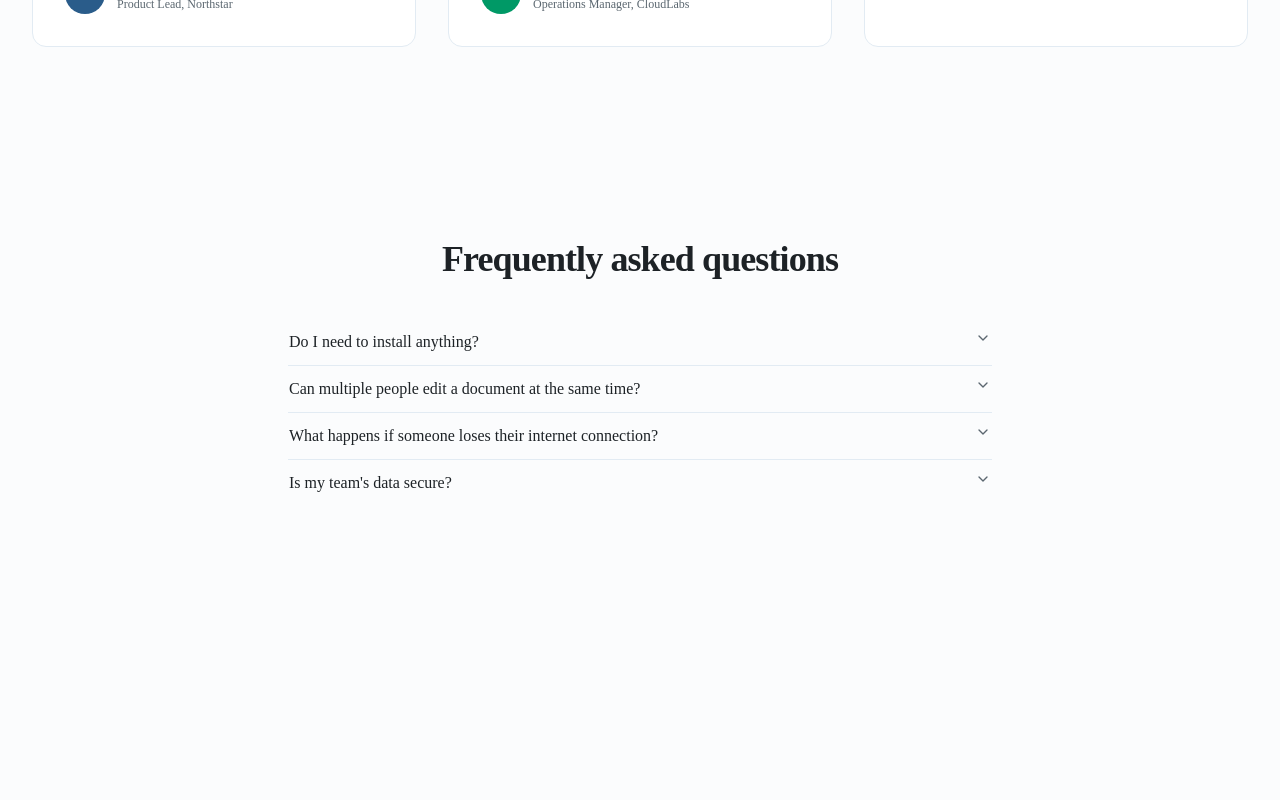
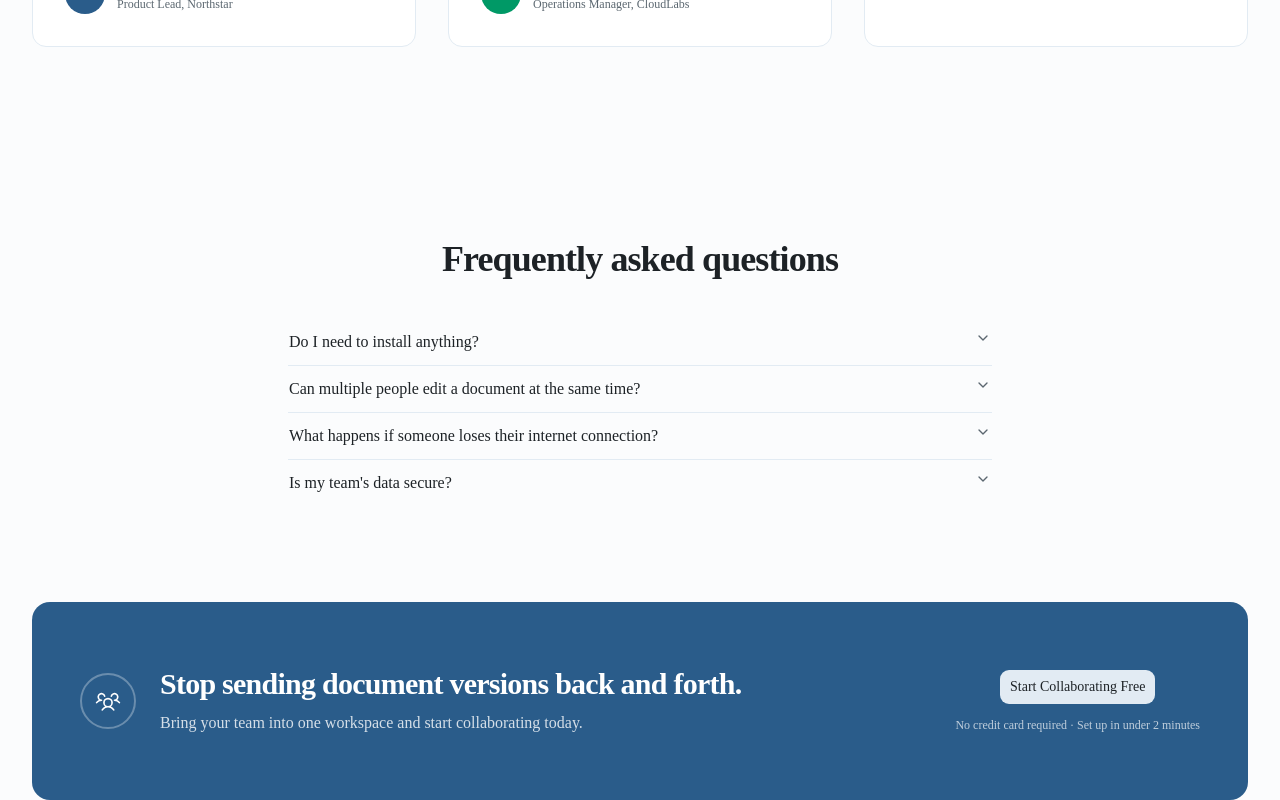
Before and after one commit to ukazimchisom/docolab, a Next.js app: page / in a window 1280 px wide. Shown: the part 2207-3007 px from the top of the page. Before the commit the page ends 2809 px from the top, so only its background shows below. Built offline with nearby package versions, Linux system fonts and the light colour scheme.

Commit message:
feat: build high-contrast final CTA banner section

```diff
--- a/src/app/(marketing)/page.tsx
+++ b/src/app/(marketing)/page.tsx
@@ -4,6 +4,7 @@ import { Features } from "@/components/landing/features";
 import { HowItWorks } from "@/components/landing/how-it-works";
 import { Testimonials } from "@/components/landing/testimonials";
 import { FAQ } from "@/components/landing/faq";
+import { FinalCTA } from "@/components/landing/final-cta";
 
 export default function LandingPage() {
   return (
@@ -14,6 +15,7 @@ export default function LandingPage() {
       <HowItWorks />
       <Testimonials />
       <FAQ />
+      <FinalCTA />
     </main>
   );
 }
--- /dev/null
+++ b/src/components/landing/final-cta.tsx
@@ -0,0 +1,47 @@
+import Link from "next/link";
+import { UsersThreeIcon } from "@phosphor-icons/react/dist/ssr";
+import { Button } from "@/components/ui/button";
+
+export function FinalCTA() {
+  return (
+    <section className="px-6 lg:px-8">
+      <div className="mx-auto max-w-7xl">
+        <div className="flex flex-col items-center gap-8 rounded-2xl bg-primary px-6 py-12 text-center sm:px-12 sm:py-16 lg:flex-row lg:items-center lg:justify-between lg:text-left">
+          <div className="flex flex-col items-center gap-4 lg:flex-row lg:items-center lg:gap-6">
+            <div className="flex h-14 w-14 shrink-0 items-center justify-center rounded-full border-2 border-primary-foreground/30">
+              <UsersThreeIcon
+                aria-hidden="true"
+                size={26}
+                className="text-primary-foreground"
+              />
+            </div>
+
+            <div>
+              <h2 className="text-2xl font-bold tracking-tight text-primary-foreground sm:text-3xl">
+                Stop sending document versions back and forth.
+              </h2>
+              <p className="mt-2 text-sm leading-relaxed text-primary-foreground/80 sm:text-base">
+                Bring your team into one workspace and start collaborating
+                today.
+              </p>
+            </div>
+          </div>
+
+          <div className="flex flex-col items-center gap-3 lg:shrink-0">
+            <Button
+              asChild
+              size="lg"
+              variant="secondary"
+              className="w-full sm:w-auto"
+            >
+              <Link href="/signup">Start Collaborating Free</Link>
+            </Button>
+            <p className="text-xs text-primary-foreground/70">
+              No credit card required · Set up in under 2 minutes
+            </p>
+          </div>
+        </div>
+      </div>
+    </section>
+  );
+}
```
